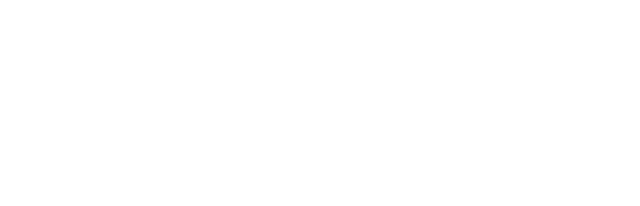
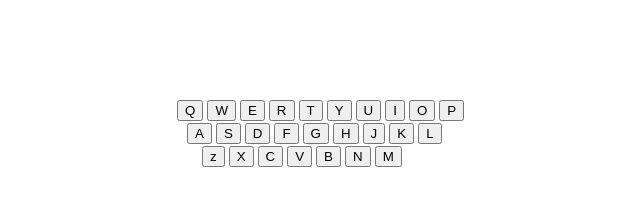
Before and after one commit to brutonm/hangman, a website: page index.html in a window 1280 px wide. Shown: the whole page, without its empty margins (331-971 px from the left). Drawn offline with Linux system fonts and the light colour scheme.

Commit message:
getting the keyboard

```diff
--- /dev/null
+++ b/index.css
@@ -0,0 +1,15 @@
+.keyboard-row-one {
+    margin-bottom: 2px;
+}
+.keyboard-row-two {
+    margin-bottom: 2px;
+    margin-left: 10px;
+}
+.keyboard-row-three {
+    margin-bottom: 2px;
+    margin-left: 25px;
+}
+.whole-keyboard {
+    margin-left: 500px;
+    margin-top: 100px;
+}
--- a/index.html
+++ b/index.html
@@ -5,8 +5,42 @@
         <meta name="viewport" content="width=device-width, initial-scale=1" />
         <title>hangman</title>
         <script src="index.js"></script>
+        <link href="index.css" rel="stylesheet" />
     </head>
     <body>
-
+        <div class="whole-keyboard">
+            <div class="keyboard-row-one">
+                <button onclick="keyboardPress('Q')" class="let-btn">Q</button>
+                <button onclick="keyboardPress('W')" class="let-btn">W</button>
+                <button onclick="keyboardPress('E')" class="let-btn">E</button>
+                <button onclick="keyboardPress('R')" class="let-btn">R</button>
+                <button onclick="keyboardPress('T')" class="let-btn">T</button>
+                <button onclick="keyboardPress('Y')" class="let-btn">Y</button>
+                <button onclick="keyboardPress('U')" class="let-btn">U</button>
+                <button onclick="keyboardPress('I')" class="let-btn">I</button>
+                <button onclick="keyboardPress('O')" class="let-btn">O</button>
+                <button onclick="keyboardPress('P')" class="let-btn">P</button><br>
+             </div>
+                <div class="keyboard-row-two">
+                    <button onclick="keyboardPress('A')" class="let-btn">A</button>
+                    <button onclick="keyboardPress('S')" class="let-btn">S</button>
+                    <button onclick="keyboardPress('D')" class="let-btn">D</button>
+                    <button onclick="keyboardPress('F')" class="let-btn">F</button>
+                    <button onclick="keyboardPress('G')" class="let-btn">G</button>
+                    <button onclick="keyboardPress('H')" class="let-btn">H</button>
+                    <button onclick="keyboardPress('J')" class="let-btn">J</button>
+                    <button onclick="keyboardPress('K')" class="let-btn">K</button>
+                    <button onclick="keyboardPress('L')" class="let-btn">L</button><br>
+                </div>
+                     <div class="keyboard-row-three">
+                        <button onclick="keyboardPress('Z')" class="let-btn">z</button>
+                        <button onclick="keyboardPress('X')" class="let-btn">X</button>
+                        <button onclick="keyboardPress('C')" class="let-btn">C</button>
+                        <button onclick="keyboardPress('V')" class="let-btn">V</button>
+                        <button onclick="keyboardPress('B')" class="let-btn">B</button>
+                        <button onclick="keyboardPress('N')" class="let-btn">N</button>
+                        <button onclick="keyboardPress('M')" class="let-btn">M</button>
+                     </div>
+        </div>
     </body>
 </html>
```
